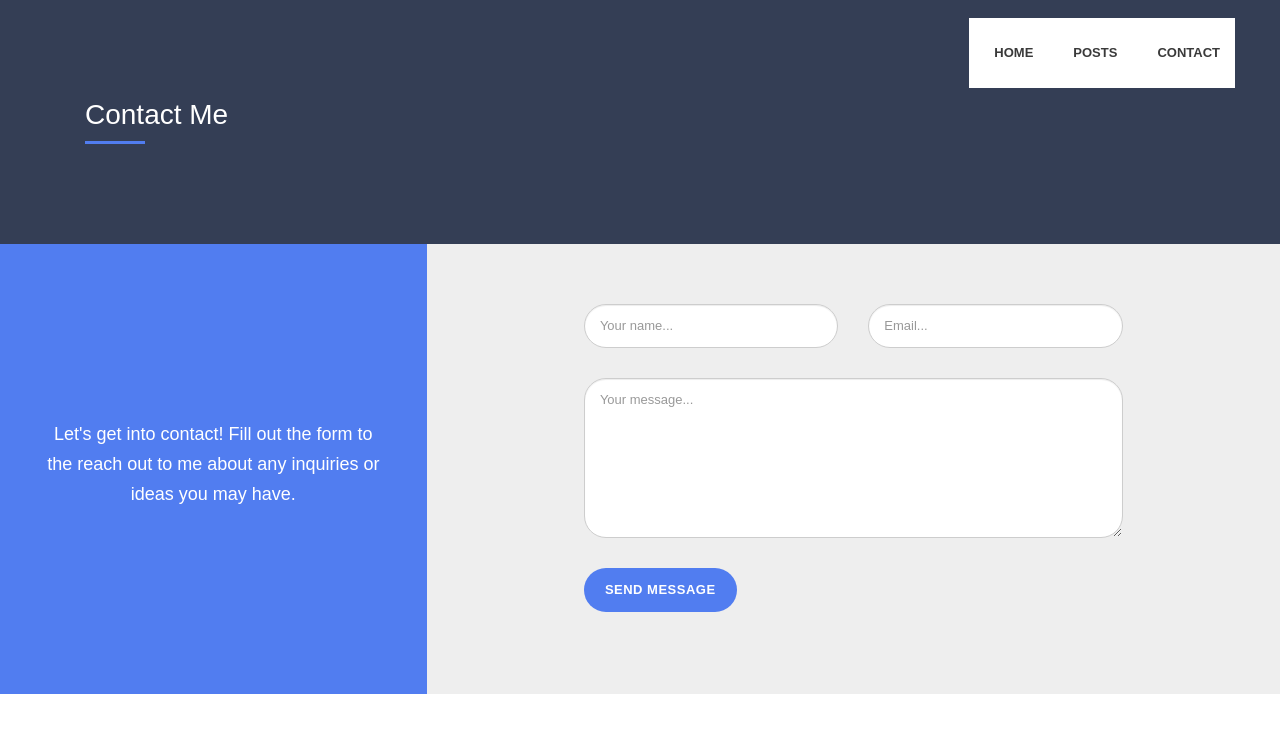
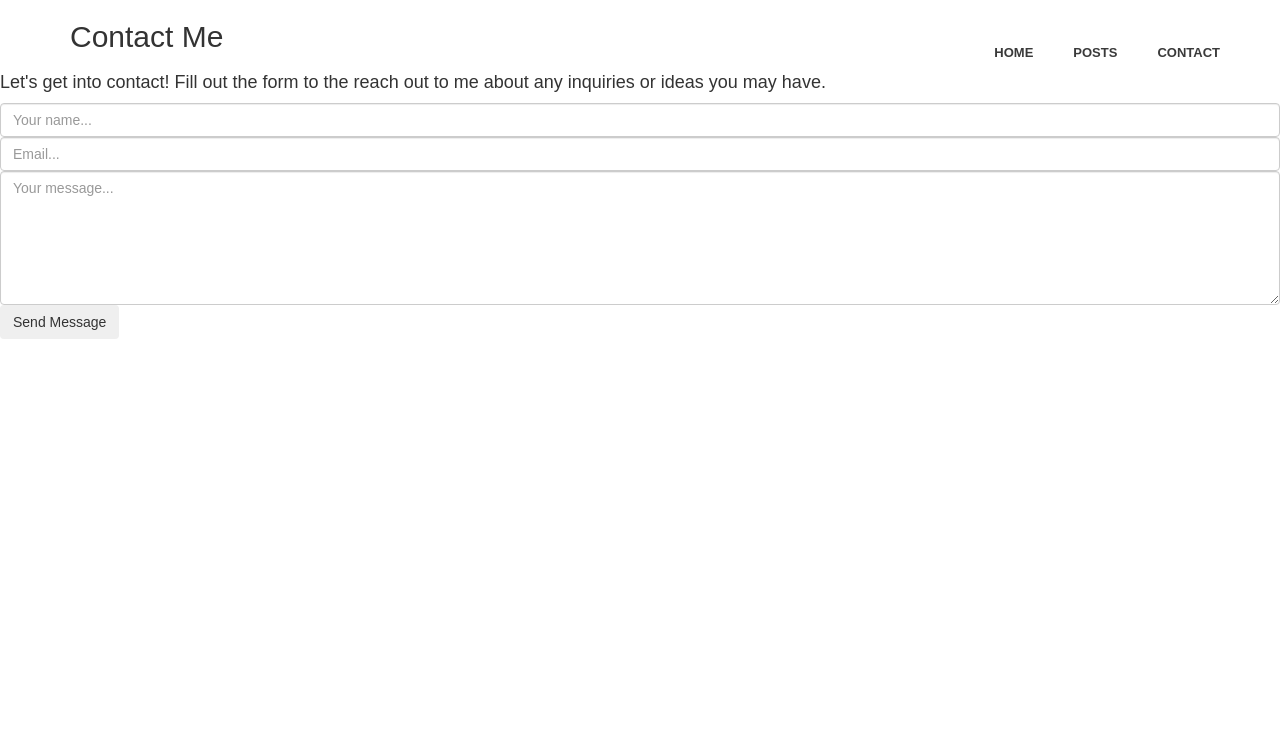
Before and after one commit to SBerkebile7/the-breadsite, a React (Create React App) app: page /contact in a window 1280 px wide. Shown: the top 732 px of the page. Built offline with nearby package versions, Linux system fonts and the light colour scheme.

Commit message:
removed styling from nav and contact page

```diff
--- a/src/elements/Contact/index.js
+++ b/src/elements/Contact/index.js
@@ -1,6 +1,6 @@
 import React, { useState } from 'react';
 
-const FORM_ENDPOINT = "https://public.herotofu.com/v1/f8e682c0-4261-11ec-ac2c-7b06ec3fa335";
+const FORM_ENDPOINT = "https://public.herotofu.com/v1/acc2c940-520a-11ec-85ac-d56a41b9ab46";
 
 require('dotenv').config();
 
@@ -30,38 +30,38 @@ function ContactForm() {
 
     return (
         <div>
-            <div class="heading-page">
+            <div >
                 <div class="container">
-                    <div class="col-md-12">
+                    <div >
                         <h2>Contact Me</h2>
                         <div class="line-dec"></div>
                     </div>
                 </div>
             </div>
 
-            <div class="contact-form">
-                <div class="container-fluid">
-                    <div class="col-md-4">
-                        <div class="text-content">
-                            <div class="inside-content">
+            <div>
+                <div>
+                    <div>
+                        <div>
+                            <div>
                                 <h4>Let's get into contact! Fill out the form to the reach out to me about any inquiries or ideas you may have.</h4>
                             </div>
                         </div>
                     </div>
-                    <div class="col-md-8">
-                        <div class="right-content">
+                    <div>
+                        <div>
                             <div id="contact">
                             <form action={FORM_ENDPOINT} method="POST" onSubmit={handleSubmit} target="_blank">
-                                <div class="col-md-4 col-md-offset-2">
+                                <div>
                                     <input name="name" type="text" class="form-control" id="name" placeholder="Your name..." required />
                                 </div>
-                                <div class="col-md-4">
+                                <div>
                                     <input name="email" type="email" class="form-control" id="email" placeholder="Email..." required />
                                 </div>
-                                <div class="col-md-8 col-md-offset-2">
+                                <div>
                                     <textarea name="message" rows="6" class="form-control" id="message" placeholder="Your message..." required ></textarea>
                                 </div>
-                                <div class="col-md-8 col-md-offset-2">
+                                <div>
                                    <button type="submit" id="form-submit" class="btn">Send Message</button>
                                 </div>
                                 {errorMessage && (
--- a/src/elements/Navbar/index.js
+++ b/src/elements/Navbar/index.js
@@ -6,21 +6,21 @@ function Navbar() {
         <div class="wrap">
             <header id="header">
                 <div class="container-fluid">
-                    <div class="col-md-12">
-                        <nav id="primary-nav" class="dropdown cf">
+                    <div>
+                        <nav id="primary-nav">
                             <ul class="dropdown menu">
                                 <li>
-                                    <Link to="/" className="text-decoration-none">
+                                    <Link to="/">
                                         Home
                                     </Link>
                                 </li>
                                 <li>
-                                    <Link to="/posts" className="text-decoration-none">
+                                    <Link to="/posts">
                                         Posts
                                     </Link>
                                 </li>
                                 <li>
-                                    <Link to="/contact" className="text-decoration-none">
+                                    <Link to="/contact" >
                                         Contact
                                     </Link>
                                 </li>
```
